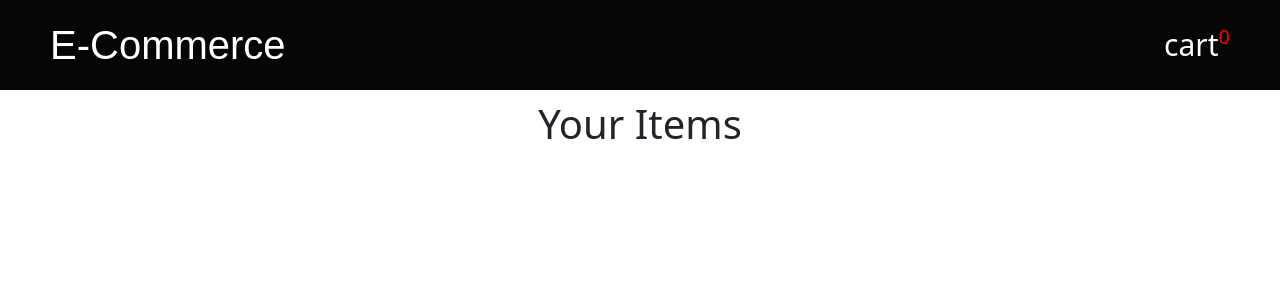
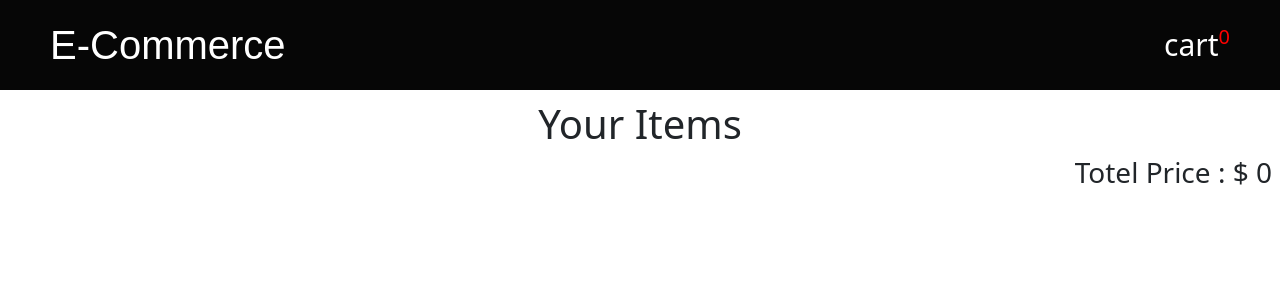
Before and after one commit to Ankit9179/E-Commerce-Mern, a React (Create React App) app in the folder client/: page /product-cart in a window 1280 px wide. Shown: the top 300 px of the page. Built offline with nearby package versions, Linux system fonts and the light colour scheme.

Commit message:
add total price of cart items

```diff
--- a/client/src/pages/CartPage.js
+++ b/client/src/pages/CartPage.js
@@ -6,18 +6,23 @@ import { removeItem } from '../feature/cartSlice'  // remove action  from redux
 
 
 const CartPage = () => {
-  const carts = useSelector((state) => state.cartItem) //get all items from your global state
+  const cartIAllItems = useSelector((state) => state.cartItem) //get all items from your global state  => your cart
   const dispatch = useDispatch()
+
   //hsndle remove items frome your cart
   const handleRemove = (id) => {
     dispatch(removeItem(id)) //send item id for redux state
   }
+
+
+  let total = cartIAllItems.reduce((total, item) => total + item.price, 0)
+  console.log(total)
   return (
     <>
       <div className="main-div">
         <h1 className='text-center'>Your Items</h1>
         {
-          carts.map((item, index) => (
+          cartIAllItems.map((item, index) => (
             <div className='cart-container' key={index}>
               <div className="cart-item">
                 <img src={item.image} alt="img" />
@@ -28,6 +33,7 @@ const CartPage = () => {
             </div>
           ))
         }
+        <h3 className='text-end m-2'>Totel Price : $ {total}</h3>
       </div>
 
     </>
```
